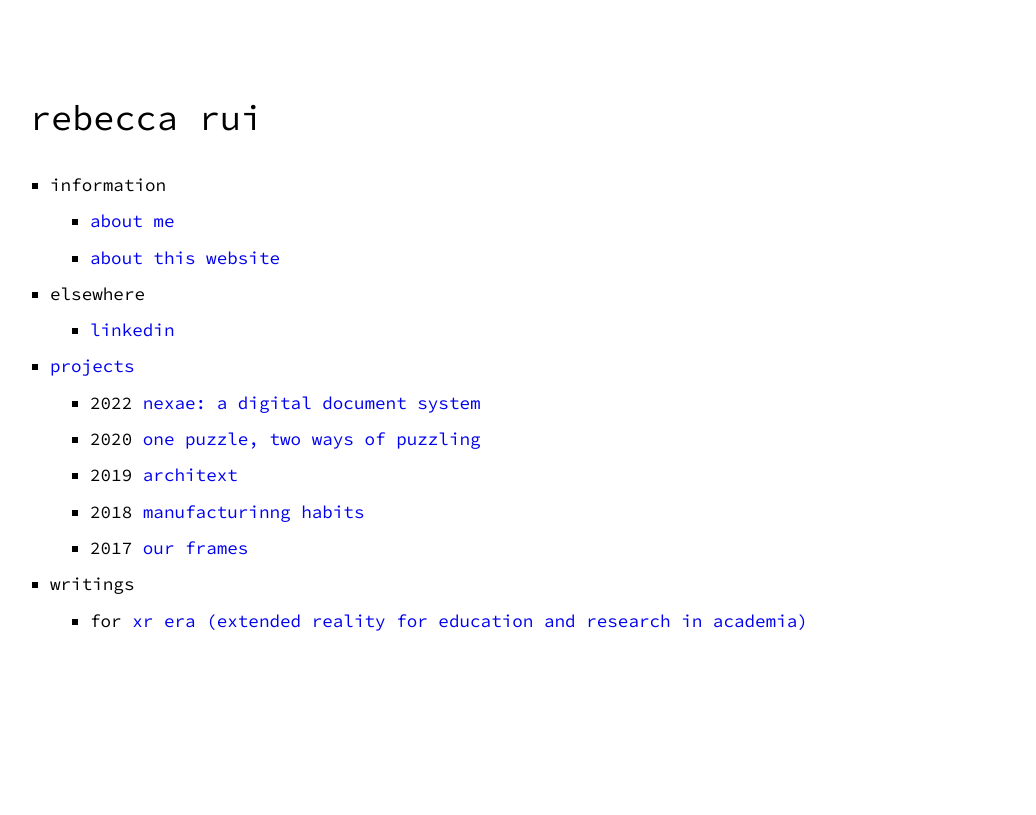
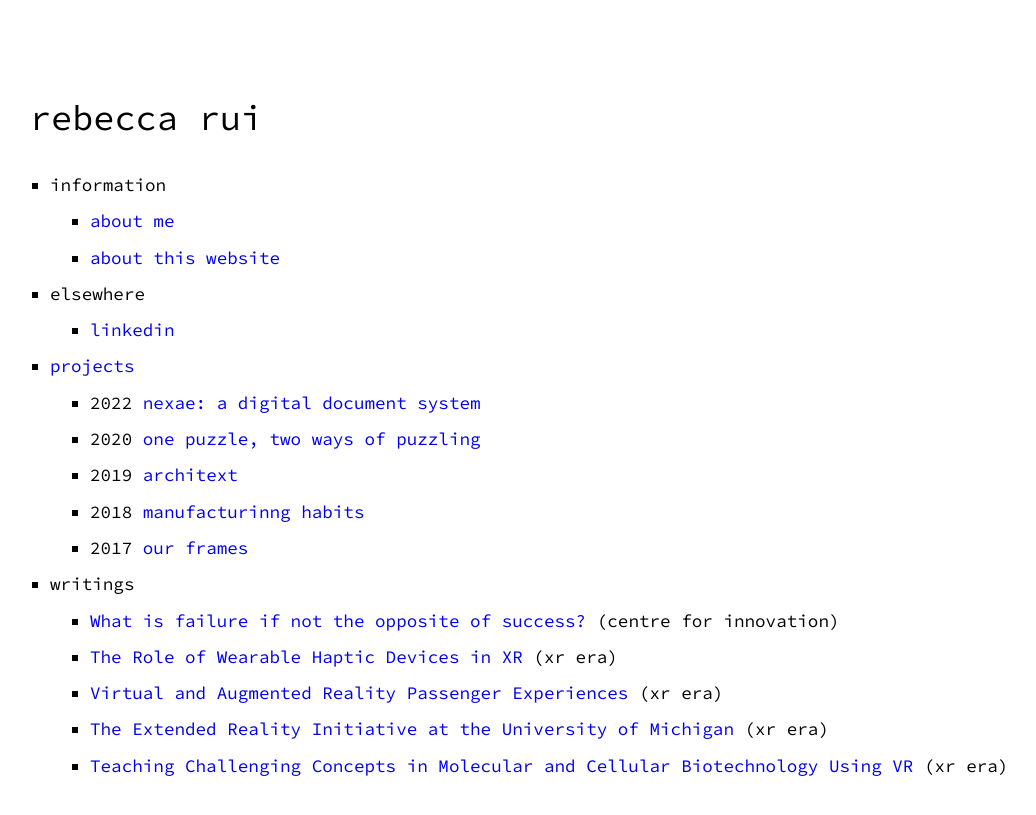
Before and after one commit to iurrrui/iurrrui.github.io, a Jekyll site: the page built from index.md, in a window 1280 px wide. Shown: the top 815 px of the page, without its empty margins (110-1146 px from the left). Built offline with Jekyll 4.4.1, drawn with Linux system fonts in a browser that asks for light colours.

Commit message:
Added article

```diff
--- a/_data/menu.yml
+++ b/_data/menu.yml
@@ -35,21 +35,12 @@ entries:
       # show_more_url: weblog-archive.html
   - title: writings
     entries:
-        - title: for <a href='https://xrera.eu/author/rrui/'>xr era (extended reality for education and research in academia)</a>
-        # - title: for <a href='https://xrera.eu/author/rrui/'>centre for innovation</a>
-
-
-
-  #     - title: "The Role of Wearable Haptic Devices in XR | Recap Meetup #16 "
-  #       url: https://xrera.eu/the-role-of-wearable-haptic-devices-in-xr-meetup-16-recap/
-  #     - title: "Virtual and Augmented Reality Passenger Experiences | Recap Meetup #15"
-  #       url: https://xrera.eu/virtual-and-augmented-reality-passenger-experiences-recap-meetup-15/
-  #     - title: "The Extended Reality Initiative at the University of Michigan | Recap Meetup #13"
-  #       url: https://xrera.eu/the-extended-reality-initiative-at-the-university-of-michigan-recap-meetup-13/
-  #     - title: "Teaching Challenging Concepts in Molecular and Cellular Biotechnology Using VR | Recap Meetup #11"
-  #       url: https://xrera.eu/teaching-challenging-concepts-in-molecular-and-cellular-biotechnology-using-vr-recap-meetup-11/
-  #
-  #
+        - title: <a href='https://www.centre4innovation.org/stories/what-is-failure-if-not-the-opposite-of-success/'>What is failure if not the opposite of success?</a> (centre for innovation)
+        # - title: for <a href='https://xrera.eu/author/rrui/'>xr era (extended reality for education and research in academia)</a>
+        - title: <a href='https://xrera.eu/the-role-of-wearable-haptic-devices-in-xr-meetup-16-recap/'>The Role of Wearable Haptic Devices in XR</a> (xr era)
+        - title: <a href='https://xrera.eu/virtual-and-augmented-reality-passenger-experiences-recap-meetup-15/'>Virtual and Augmented Reality Passenger Experiences</a> (xr era)
+        - title: <a href='https://xrera.eu/the-extended-reality-initiative-at-the-university-of-michigan-recap-meetup-13/'>The Extended Reality Initiative at the University of Michigan</a> (xr era)
+        - title: <a href='https://xrera.eu/teaching-challenging-concepts-in-molecular-and-cellular-biotechnology-using-vr-recap-meetup-11/'>Teaching Challenging Concepts in Molecular and Cellular Biotechnology Using VR</a> (xr era)
 
 
 
```
Also changed, not shown: 2 other files.
